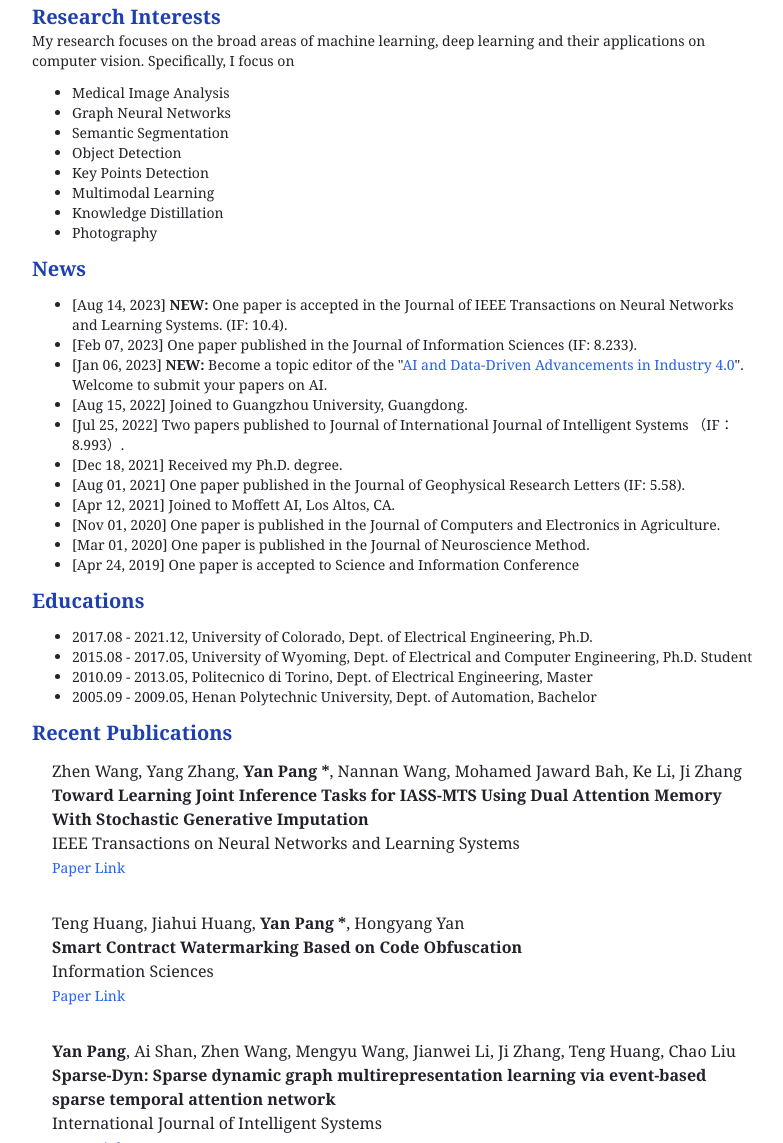
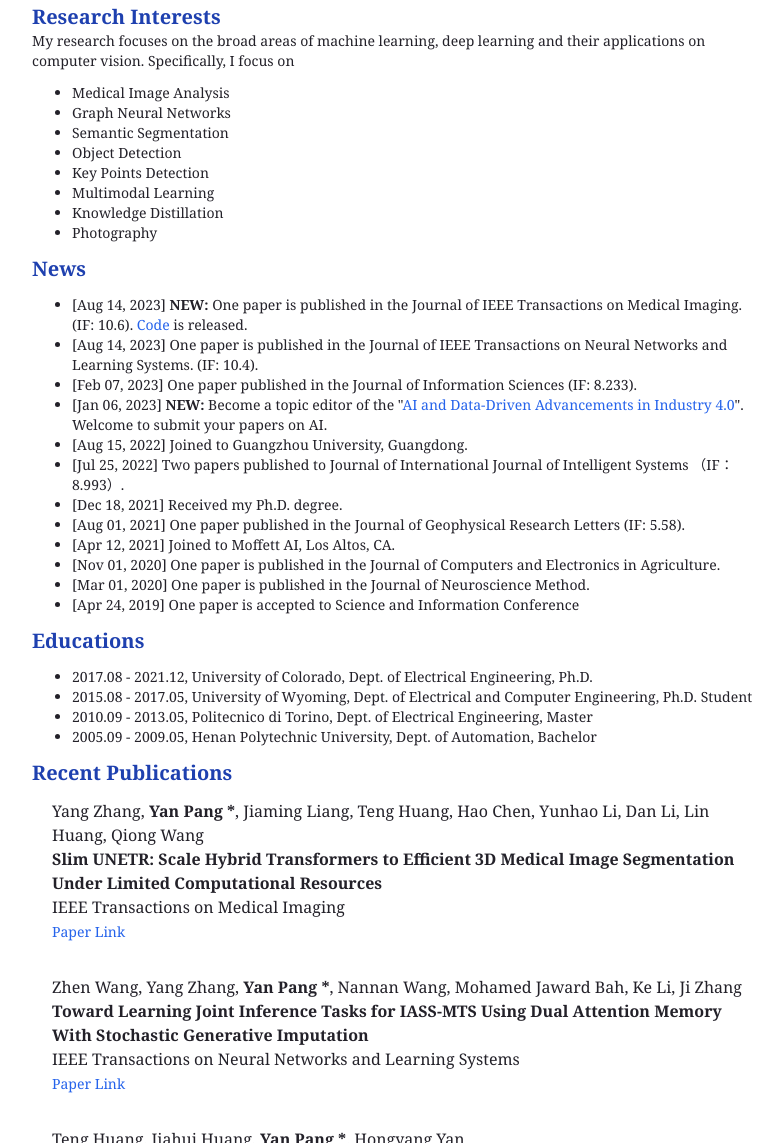
Before and after one commit to pypancho/pypancho.github.io, a Gatsby site: page / in a window 1280 px wide. Shown: the part 501-1644 px from the top of the page, without its empty margins (244-1027 px from the left). Built offline with nearby package versions, Linux system fonts and the light colour scheme; Gatsby itself is replaced by a stand-in of ours.

Commit message:
Update index.js

```diff
--- a/src/pages/index.js
+++ b/src/pages/index.js
@@ -9,10 +9,16 @@ const pageStyles = {
 // data
 const links = [
   {
+    author: <div>Yang Zhang, <span className="font-bold">Yan Pang *</span>, Jiaming Liang, Teng Huang, Hao Chen, Yunhao Li, Dan Li, Lin Huang, Qiong Wang</div>,
+    title: "Slim UNETR: Scale Hybrid Transformers to Efficient 3D Medical Image Segmentation Under Limited Computational Resources",
+    jounal: "IEEE Transactions on Medical Imaging",
+    paper: "https://doi.org/10.1109/TMI.2023.3326188",
+  },
+  {
     author: <div>Zhen Wang, Yang Zhang, <span className="font-bold">Yan Pang *</span>, Nannan Wang, Mohamed Jaward Bah, Ke Li, Ji Zhang</div>,
     title: "Toward Learning Joint Inference Tasks for IASS-MTS Using Dual Attention Memory With Stochastic Generative Imputation",
     jounal: "IEEE Transactions on Neural Networks and Learning Systems",
-    paper: "https://ieeexplore.ieee.org/document/10236563",
+    paper: "https://doi.org/10.1109/TNNLS.2023.3305542",
   },
   {
     author: <div>Teng Huang, Jiahui Huang, <span className="font-bold">Yan Pang *</span>, Hongyang Yan</div>,
@@ -142,7 +148,8 @@ const IndexPage = () => {
             <div className="text-blue-800 text-xl font-bold">News</div>
             <div className="text-sm pl-10 py-3">
               <ul className="list-disc">
-                <li>[Aug 14, 2023] <b>NEW:</b> One paper is accepted in the Journal of IEEE Transactions on Neural Networks and Learning Systems. (IF: 10.4).</li>
+                <li>[Aug 14, 2023] <b>NEW:</b> One paper is published in the Journal of IEEE Transactions on Medical Imaging. (IF: 10.6).  <a className="text-blue-600 text-sm" href="https://github.com/aigzhusmart/SlimUNETR" target="_blank">Code</a> is released.</li>
+                <li>[Aug 14, 2023] One paper is published in the Journal of IEEE Transactions on Neural Networks and Learning Systems. (IF: 10.4).</li>
                 <li>[Feb 07, 2023] One paper published in the Journal of Information Sciences (IF: 8.233).</li>
                 <li>[Jan 06, 2023] <b>NEW:</b> Become a topic editor of the "<a className="text-blue-600 text-sm" href="https://www.mdpi.com/topics/FLN51J9SH1" target="_blank">AI and Data-Driven Advancements in Industry 4.0</a>". Welcome to submit your papers on AI.</li>
                 <li>[Aug 15, 2022] Joined to Guangzhou University, Guangdong.</li>
```
